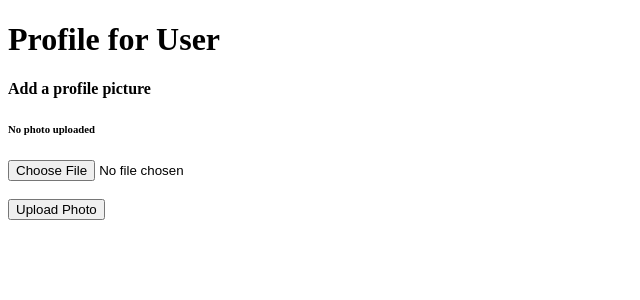
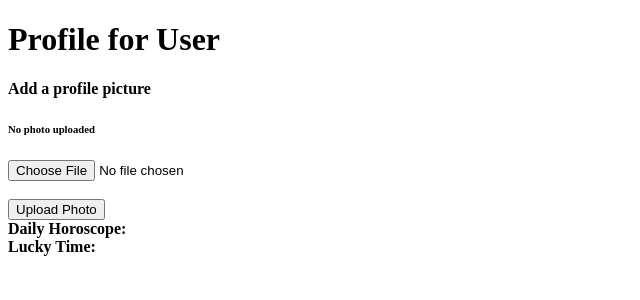
Before and after one commit to cohen5790/astro-club-connect, a Django app: page / in a window 1280 px wide. Shown: the top 300 px of the page, without its empty margins (0-640 px from the left). Run offline with Django 4.2, Linux system fonts and the light colour scheme.

Commit message:
adding horoscope API

```diff
--- a/AstroClub/main_app/templates/profile.html
+++ b/AstroClub/main_app/templates/profile.html
@@ -25,8 +25,33 @@
         <input type="submit" class="btn" value="Upload Photo">
     </form>
 
+    <div style='font-weight: bold;'>Daily Horoscope: <span style = 'font-weight: normal; color: grey; display: block' id='api'></span></div>
+    <div style='font-weight: bold;'>Lucky Time: <span style = 'font-weight: normal; color: grey; display: block' id='apinum'></span></div>
+
 
 
 
 </body>
+<script>
+    // Add a variable and a template literal that feeds into the string below the user's actual sign
+
+    let horoscope = document.querySelector('#api')
+    let horoscopeNum = document.querySelector('#apinum')
+
+    fetch("https://sameer-kumar-aztro-v1.p.rapidapi.com/?sign=capricorn&day=today", {
+	"method": "POST",
+	"headers": {
+		"x-rapidapi-host": "sameer-kumar-aztro-v1.p.rapidapi.com",
+		"x-rapidapi-key": "f8b2763b42msh1e3e6fc2c58638dp1e89bbjsn4c0e49670f6d"
+	}
+})
+.then(res=>res.json())
+.then(data => {
+	horoscope.innerHTML = data.description
+    horoscopeNum.innerHTML = data.lucky_time
+})
+.catch(err => {
+	console.error(err);
+});
+</script>
 </html>
```
